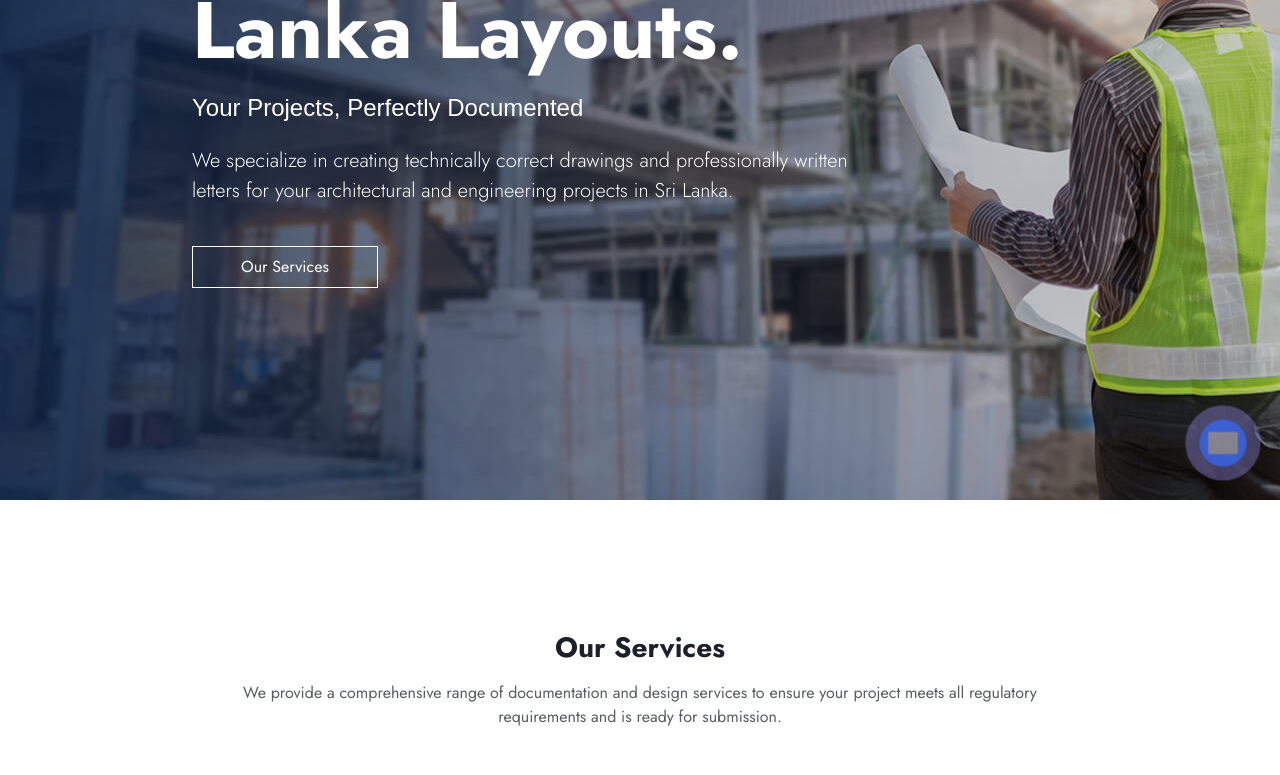
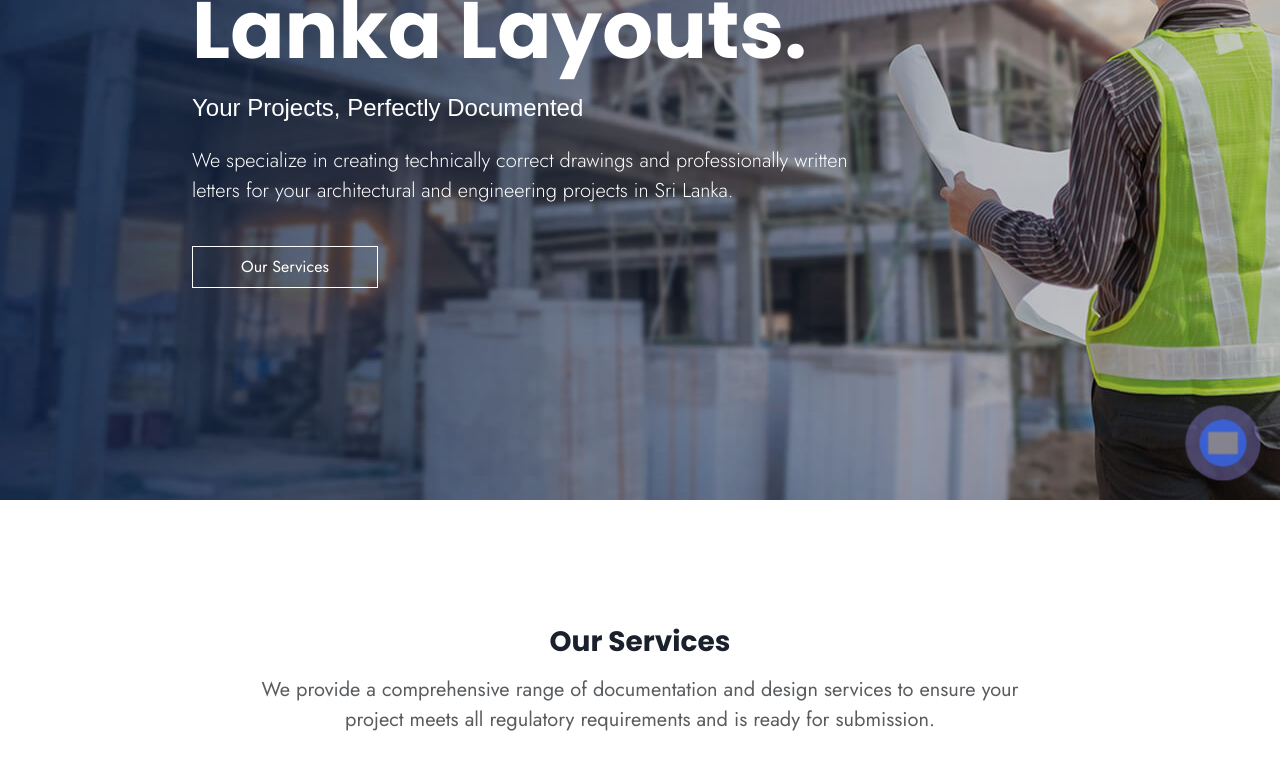
Before and after one commit to dev-kalindu/lanka_layouts, a React (Vite) app: page / in a window 1280 px wide. Shown: the part 300-1075 px from the top of the page. Built offline with nearby package versions, Linux system fonts and the light colour scheme; grey boxes are pictures that could not be loaded; a web font is replaced by a local one.

Commit message:
font change

```diff
--- a/index.html
+++ b/index.html
@@ -15,6 +15,7 @@
     crossorigin="anonymous" referrerpolicy="no-referrer" />
   <link href="https://cdn.jsdelivr.net/npm/bootstrap@5.3.3/dist/css/bootstrap.min.css" rel="stylesheet"
     integrity="sha384-QWTKZyjpPEjISv5WaRU9OFeRpok6YctnYmDr5pNlyT2bRjXh0JMhjY6hW+ALEwIH" crossorigin="anonymous">
+    <link href="https://fonts.googleapis.com/css2?family=Poppins:ital,wght@0,100;0,200;0,300;0,400;0,500;0,600;0,700;0,800;0,900;1,100;1,200;1,300;1,400;1,500;1,600;1,700;1,800;1,900&display=swap" rel="stylesheet">
 </head>
 
 <body>
--- a/src/Pages/Home/partials/featuredsection.jsx
+++ b/src/Pages/Home/partials/featuredsection.jsx
@@ -20,19 +20,19 @@ function featuredsection() {
                         <img src="/Images/logo-white.png" alt="logo" className="mb-3 h-100 w-100" />
                     </div>
                 </div> */}
-              <p className="mt-4 lead text-white" style={{ maxWidth: "700px" }}>
+              <p className="mt-4 lead text-white jost" style={{ maxWidth: "700px" }}>
                 {t("sideText")}
               </p>
               <h1 className="display-1 fw-bold text-white">{t("brand")}</h1>
               <h2 className="h4 text-white mt-3 story-script">
                 {t("heroTitle")}
               </h2>
-              <p className="mt-4 lead text-white" style={{ maxWidth: "700px" }}>
+              <p className="mt-4 lead text-white jost" style={{ maxWidth: "700px" }}>
                 {t("heroDesc")}
               </p>
               <a
                 href="#services"
-                className="btn btn-primary custom-btn mt-4 px-5 py-2"
+                className="btn btn-primary custom-btn mt-4 px-5 py-2 jost"
               >
                 {t("services")}
               </a>
--- a/src/Pages/Home/partials/process.jsx
+++ b/src/Pages/Home/partials/process.jsx
@@ -9,7 +9,7 @@ function process() {
             Our Collaborative Process
           </h3>
           <p
-            className="text-center text-muted mb-5 mx-auto"
+            className="text-center text-muted mb-5 mx-auto jost fs-5"
             style={{ maxWidth: "800px" }}
           >
             We handle the technical preparation, so you can focus on managing
--- a/src/Pages/Home/partials/services.jsx
+++ b/src/Pages/Home/partials/services.jsx
@@ -8,7 +8,7 @@ function services() {
       <div className="container">
         <h3 className="text-center fw-bold mb-3">{t("services")}</h3>
         <p
-          className="text-center text-muted mb-5 mx-auto"
+          className="text-center text-muted mb-5 mx-auto jost fs-5"
           style={{ maxWidth: "800px" }}
         >
           We provide a comprehensive range of documentation and design services
--- a/src/assets/CSS/App.css
+++ b/src/assets/CSS/App.css
@@ -1,9 +1,12 @@
  body {
-     font-family: "Jost", sans-serif;
+     font-family: "Poppins", sans-serif;
      color: #1a202c;
      /* overflow: hidden;  */
      scroll-behavior: smooth !important;
 
+ }
+ .jost{
+    font-family: "Jost", sans-serif !important;
  }
  .story-script {
   font-family: "Story Script", sans-serif;
```
Also changed, not shown: 1 other file (tests, documents, lock files or other folders).
